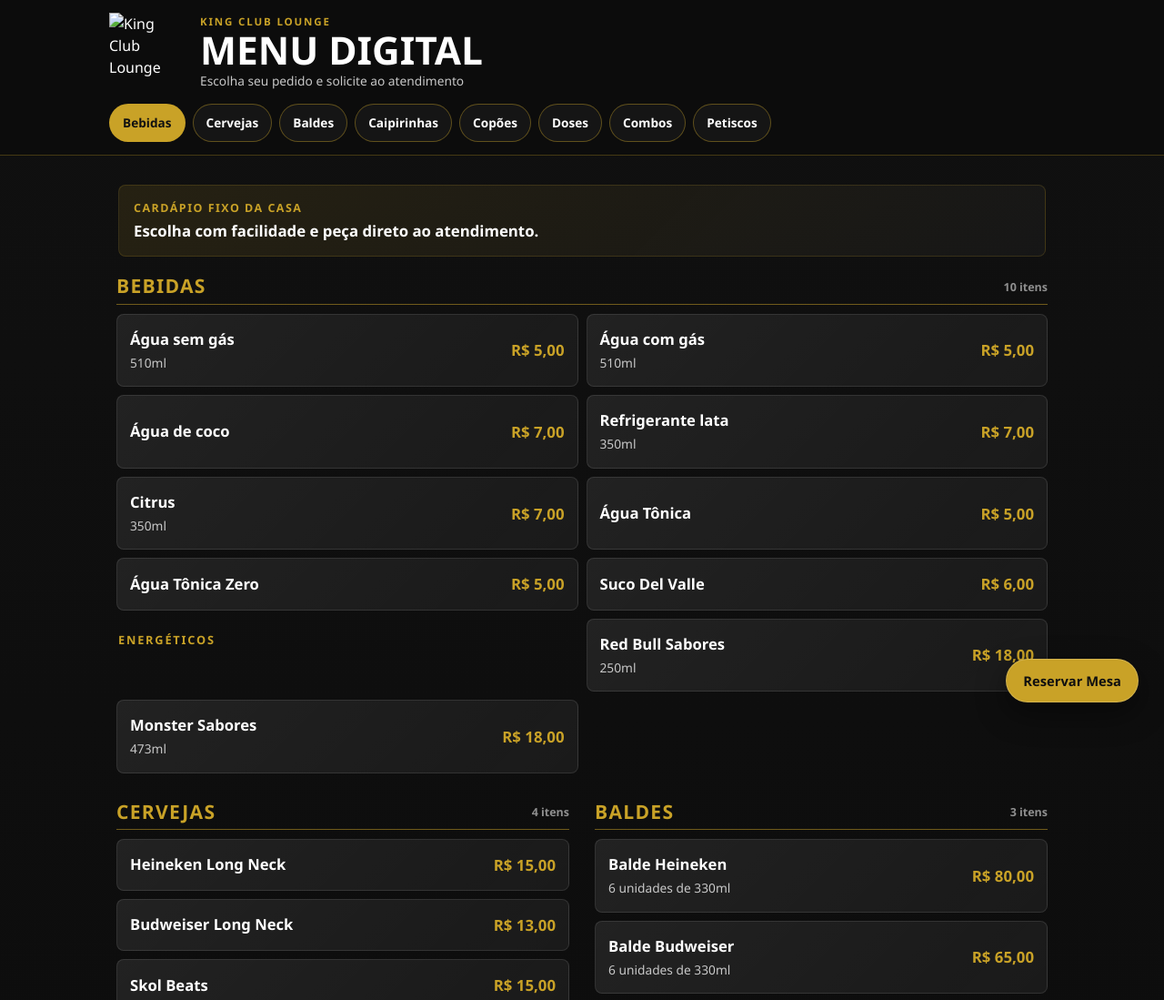
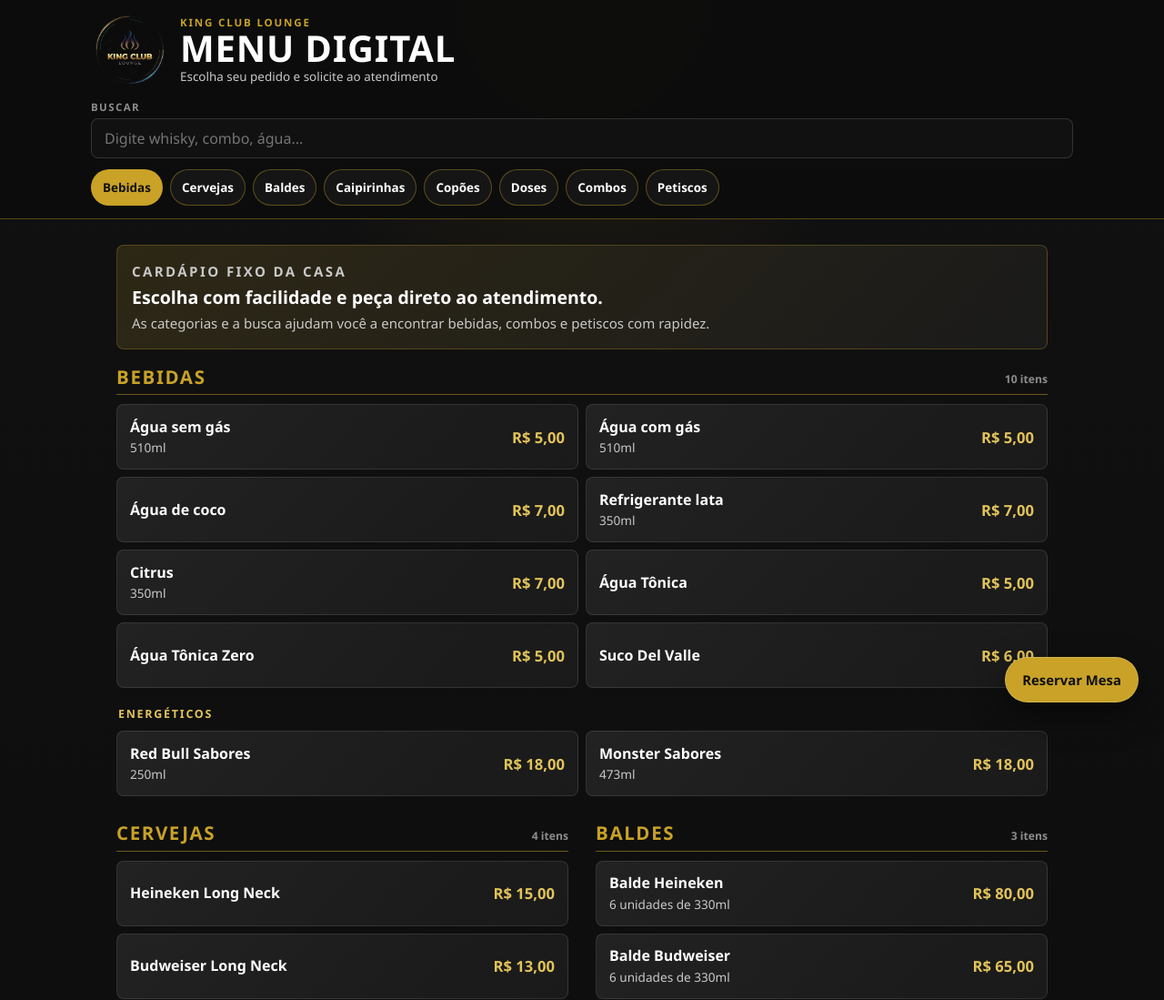
Before and after one commit to gabrielhsouza1999-cell/Card-pio-Digital-King-Club, a plain HTML site: page index.html in a window 1280 px wide. Shown: the top 1099 px of the page at 91% size. Drawn offline with Linux system fonts and the light colour scheme.

Commit message:
Add files via upload

```diff
--- a/index.html
+++ b/index.html
@@ -5,50 +5,48 @@
     <meta name="viewport" content="width=device-width, initial-scale=1.0" />
     <meta
       name="description"
-      content="Menu digital da King Club Lounge em São Carlos. Bebidas, cervejas, baldes, caipirinhas, combos e petiscos."
+      content="Menu digital premium da King Club Lounge. Bebidas, cervejas, baldes, caipirinhas, copões, doses, combos e petiscos."
     />
     <meta name="theme-color" content="#0d0d0d" />
     <title>King Club Lounge | Menu Digital</title>
     <link rel="stylesheet" href="./styles.css" />
   </head>
   <body>
-    <header class="site-header">
-      <div class="brand">
-        <img src="./assets/king-logo.png" alt="King Club Lounge" class="brand-logo" />
-        <div>
-          <p class="eyebrow">King Club Lounge</p>
+    <header class="topbar">
+      <div class="brand-row">
+        <img src="./king-logo.png" alt="King Club Lounge" class="logo" />
+        <div class="brand-copy">
+          <span>King Club Lounge</span>
           <h1>Menu Digital</h1>
-          <p class="subtitle">Escolha seu pedido e solicite ao atendimento</p>
+          <p>Escolha seu pedido e solicite ao atendimento</p>
         </div>
       </div>
 
-      <nav class="category-nav" aria-label="Categorias do cardápio">
-        <button type="button" data-target="bebidas">Bebidas</button>
-        <button type="button" data-target="cervejas">Cervejas</button>
-        <button type="button" data-target="baldes">Baldes</button>
-        <button type="button" data-target="caipirinhas">Caipirinhas</button>
-        <button type="button" data-target="copoes">Copões</button>
-        <button type="button" data-target="doses">Doses</button>
-        <button type="button" data-target="combos">Combos</button>
-        <button type="button" data-target="petiscos">Petiscos</button>
-      </nav>
+      <div class="tools">
+        <label class="search-box">
+          <span>Buscar</span>
+          <input id="searchInput" type="search" placeholder="Digite whisky, combo, água..." autocomplete="off" />
+        </label>
+      </div>
+
+      <nav class="tabs" id="categoryTabs" aria-label="Navegação por categoria"></nav>
     </header>
 
-    <main class="page-shell">
-      <section class="intro" aria-label="Apresentação">
-        <p>Cardápio fixo da casa</p>
-        <strong>Escolha com facilidade e peça direto ao atendimento.</strong>
+    <main class="content">
+      <section class="hero-card">
+        <p class="hero-kicker">Cardápio fixo da casa</p>
+        <h2>Escolha com facilidade e peça direto ao atendimento.</h2>
+        <p>As categorias e a busca ajudam você a encontrar bebidas, combos e petiscos com rapidez.</p>
       </section>
 
-      <div id="menu-root" class="menu-grid"></div>
+      <div id="menuRoot" class="sections"></div>
+      <p id="emptyState" class="empty-state" hidden>Nenhum item encontrado.</p>
     </main>
 
-    <a class="floating-reserve" id="reserveButton" href="#" target="_blank" rel="noopener">
-      Reservar Mesa
-    </a>
+    <a id="reserveButton" class="reserve-button" href="#" target="_blank" rel="noopener">Reservar Mesa</a>
 
     <footer class="footer">
-      <img src="./assets/king-logo.png" alt="" class="footer-logo" />
+      <img src="./king-logo.png" alt="" class="footer-logo" />
       <h2>King Club Lounge</h2>
       <p>Rua Episcopal, 1423 - São Carlos/SP</p>
       <p>
@@ -58,7 +56,7 @@
         </a>
       </p>
       <a
-        class="instagram-button"
+        class="instagram-link"
         href="https://www.instagram.com/king_club_lounge/"
         target="_blank"
         rel="noopener"
--- a/script.js
+++ b/script.js
@@ -1,10 +1,11 @@
 const WHATSAPP_URL =
   "https://wa.me/5516994017360?text=Ol%C3%A1%2C%20gostaria%20de%20reservar%20uma%20mesa%20na%20King%20Club%20Lounge.";
 
-const menuSections = [
+const menu = [
   {
     id: "bebidas",
     title: "Bebidas",
+    wide: true,
     items: [
       { name: "Água sem gás", description: "510ml", price: "R$ 5,00" },
       { name: "Água com gás", description: "510ml", price: "R$ 5,00" },
@@ -17,7 +18,6 @@
       { group: "Energéticos", name: "Red Bull Sabores", description: "250ml", price: "R$ 18,00" },
       { name: "Monster Sabores", description: "473ml", price: "R$ 18,00" },
     ],
-    wide: true,
   },
   {
     id: "cervejas",
@@ -46,6 +46,7 @@
         name: "Caipirinha",
         description: "Base: Cachaça, Vodka ou Sakê. Sabores: Limão, Morango ou Maracujá",
         price: "R$ 30,00",
+        featured: true,
       },
     ],
   },
@@ -73,6 +74,7 @@
     id: "combos",
     title: "Combos",
     note: "Todos os combos acompanham 4 energéticos, gelo e copos.",
+    wide: true,
     items: [
       { name: "Combo Catuaba", description: "900ml", price: "R$ 110,00" },
       { name: "Combo Smirnoff", description: "998ml", price: "R$ 190,00" },
@@ -83,7 +85,6 @@
       { name: "Combo Black Label", description: "1L", price: "R$ 320,00" },
       { name: "Combo Jack Daniel's", description: "1L", price: "R$ 320,00" },
     ],
-    wide: true,
   },
   {
     id: "petiscos",
@@ -98,74 +99,112 @@
   },
 ];
 
-const menuRoot = document.querySelector("#menu-root");
+const tabs = document.querySelector("#categoryTabs");
+const root = document.querySelector("#menuRoot");
+const searchInput = document.querySelector("#searchInput");
 const reserveButton = document.querySelector("#reserveButton");
-const navButtons = [...document.querySelectorAll(".category-nav button")];
+const emptyState = document.querySelector("#emptyState");
 
 reserveButton.href = WHATSAPP_URL;
 
-function renderMenu() {
-  const sectionsMarkup = menuSections
+function normalize(text) {
+  return text
+    .toLowerCase()
+    .normalize("NFD")
+    .replace(/[\u0300-\u036f]/g, "");
+}
+
+function renderTabs() {
+  tabs.innerHTML = menu
+    .map(
+      (section) => `
+        <button class="tab" type="button" data-target="${section.id}">
+          ${section.title}
+        </button>
+      `,
+    )
+    .join("");
+}
+
+function itemMatches(item, query) {
+  if (!query) return true;
+  const searchable = normalize(`${item.name} ${item.description || ""} ${item.group || ""}`);
+  return searchable.includes(query);
+}
+
+function renderMenu(filter = "") {
+  const query = normalize(filter.trim());
+  let visibleCount = 0;
+
+  root.innerHTML = menu
     .map((section) => {
-      const note = section.note ? `<p class="section-note">${section.note}</p>` : "";
+      const items = section.items.filter((item) => itemMatches(item, query));
+      if (!items.length) return "";
+
+      visibleCount += items.length;
       let currentGroup = "";
-      const cards = section.items
+      const cards = items
         .map((item) => {
           const group =
             item.group && item.group !== currentGroup
-              ? `<div class="item-group">${item.group}</div>`
+              ? `<div class="group-label">${item.group}</div>`
               : "";
           if (item.group) currentGroup = item.group;
 
           return `
             ${group}
-            <article class="menu-card">
+            <article class="item ${item.featured ? "featured" : ""}">
               <div>
-                <h3 class="item-name">${item.name}</h3>
-                ${item.description ? `<p class="item-desc">${item.description}</p>` : ""}
+                <h3>${item.name}</h3>
+                ${item.description ? `<p>${item.description}</p>` : ""}
               </div>
-              <strong class="item-price">${item.price}</strong>
+              <strong class="price">${item.price}</strong>
             </article>
           `;
         })
         .join("");
 
       return `
-        <section class="menu-section" id="${section.id}" data-wide="${section.wide ? "true" : "false"}">
-          <div class="section-heading">
-            <h2>${section.title}</h2>
-            <span class="section-count">${section.items.length} itens</span>
+        <section class="section ${section.wide ? "wide" : ""}" id="${section.id}">
+          <div class="section-head">
+            <h2 class="section-title">${section.title}</h2>
+            <span class="section-meta">${items.length} itens</span>
           </div>
-          ${note}
-          <div class="items">${cards}</div>
+          ${section.note ? `<p class="section-note">${section.note}</p>` : ""}
+          <div class="item-list">${cards}</div>
         </section>
       `;
     })
     .join("");
 
-  menuRoot.innerHTML = sectionsMarkup;
+  emptyState.hidden = visibleCount > 0;
 }
 
-function scrollToSection(targetId) {
-  const target = document.getElementById(targetId);
-  if (!target) return;
-  target.scrollIntoView({ behavior: "smooth", block: "start" });
-}
-
-function setActiveNav(targetId) {
-  navButtons.forEach((button) => {
+function setActive(targetId) {
+  document.querySelectorAll(".tab").forEach((button) => {
     button.classList.toggle("is-active", button.dataset.target === targetId);
   });
 }
 
+renderTabs();
 renderMenu();
+setActive(menu[0].id);
 
-navButtons.forEach((button) => {
-  button.addEventListener("click", () => {
-    const targetId = button.dataset.target;
-    setActiveNav(targetId);
-    scrollToSection(targetId);
+tabs.addEventListener("click", (event) => {
+  const button = event.target.closest(".tab");
+  if (!button) return;
+  const section = document.getElementById(button.dataset.target);
+  if (!section) return;
+  searchInput.value = "";
+  renderMenu();
+  requestAnimationFrame(() => {
+    document.getElementById(button.dataset.target)?.scrollIntoView({ behavior: "smooth", block: "start" });
+    setActive(button.dataset.target);
   });
+});
+
+searchInput.addEventListener("input", (event) => {
+  renderMenu(event.target.value);
 });
 
 const observer = new IntersectionObserver(
@@ -173,16 +212,12 @@
     const visible = entries
       .filter((entry) => entry.isIntersecting)
       .sort((a, b) => b.intersectionRatio - a.intersectionRatio)[0];
-
-    if (visible) setActiveNav(visible.target.id);
+    if (visible) setActive(visible.target.id);
   },
-  {
-    rootMargin: "-42% 0px -48% 0px",
-    threshold: [0.08, 0.2, 0.4],
-  },
+  { rootMargin: "-42% 0px -48% 0px", threshold: [0.1, 0.25, 0.5] },
 );
 
-menuSections.forEach((section) => {
-  const element = document.getElementById(section.id);
-  if (element) observer.observe(element);
+menu.forEach((section) => {
+  const target = document.getElementById(section.id);
+  if (target) observer.observe(target);
 });
--- a/styles.css
+++ b/styles.css
@@ -1,15 +1,16 @@
 :root {
-  --black: #0d0d0d;
-  --black-deep: #070707;
-  --panel: #151515;
-  --panel-soft: #1b1b1b;
+  --bg: #0d0d0d;
+  --bg-deep: #060606;
+  --card: #151515;
+  --card-strong: #1b1b1b;
   --gold: #c9a227;
-  --gold-soft: rgba(201, 162, 39, 0.18);
-  --white: #ffffff;
-  --muted: #c8c8c8;
-  --dim: #8f8f8f;
-  --line: rgba(255, 255, 255, 0.1);
-  --header-height: 184px;
+  --gold-bright: #e2c35a;
+  --text: #ffffff;
+  --muted: #c9c9c9;
+  --soft: #8d8d8d;
+  --border: rgba(255, 255, 255, 0.1);
+  --gold-border: rgba(201, 162, 39, 0.4);
+  --header-offset: 230px;
 }
 
 * {
@@ -18,295 +19,327 @@
 
 html {
   scroll-behavior: smooth;
-  scroll-padding-top: calc(var(--header-height) + 18px);
+  scroll-padding-top: calc(var(--header-offset) + 14px);
 }
 
 body {
   margin: 0;
   min-height: 100vh;
   background:
-    radial-gradient(circle at 50% -10%, rgba(201, 162, 39, 0.1), transparent 32rem),
-    linear-gradient(180deg, #101010 0%, var(--black) 36%, var(--black-deep) 100%);
-  color: var(--white);
-  font-family: "Segoe UI", Inter, Arial, system-ui, -apple-system, BlinkMacSystemFont, sans-serif;
-  line-height: 1.5;
+    radial-gradient(circle at top center, rgba(201, 162, 39, 0.13), transparent 360px),
+    linear-gradient(180deg, #111 0%, var(--bg) 42%, var(--bg-deep) 100%);
+  color: var(--text);
+  font-family: "Segoe UI", Arial, system-ui, sans-serif;
 }
 
 button,
+input,
 a {
-  -webkit-tap-highlight-color: transparent;
+  font: inherit;
 }
 
-.site-header {
+.topbar {
   position: sticky;
   top: 0;
-  z-index: 20;
-  padding: 14px 16px 12px;
-  border-bottom: 1px solid rgba(201, 162, 39, 0.3);
-  background: rgba(13, 13, 13, 0.96);
-  backdrop-filter: blur(14px);
+  z-index: 10;
+  padding: 12px 14px 14px;
+  border-bottom: 1px solid var(--gold-border);
+  background: rgba(13, 13, 13, 0.97);
+  backdrop-filter: blur(16px);
 }
 
-.brand {
-  display: flex;
+.brand-row {
+  display: grid;
+  grid-template-columns: 72px minmax(0, 1fr);
+  gap: 12px;
   align-items: center;
-  gap: 14px;
-  max-width: 1040px;
+  width: min(100%, 1080px);
   margin: 0 auto;
 }
 
-.brand-logo {
-  width: 74px;
-  height: 74px;
+.logo {
+  width: 72px;
+  height: 72px;
   object-fit: contain;
-  flex: 0 0 auto;
 }
 
-.eyebrow {
-  margin: 0 0 2px;
+.brand-copy span,
+.hero-kicker {
+  display: block;
   color: var(--gold);
   font-size: 0.72rem;
-  font-weight: 700;
+  font-weight: 800;
   letter-spacing: 0.16em;
   text-transform: uppercase;
 }
 
-h1,
-h2,
-h3,
-p {
-  margin-top: 0;
-}
-
-h1 {
-  margin-bottom: 2px;
-  color: var(--white);
-  font-size: clamp(1.62rem, 7vw, 2.65rem);
-  line-height: 1;
+.brand-copy h1 {
+  margin: 2px 0;
+  font-size: clamp(1.55rem, 7vw, 2.5rem);
+  line-height: 0.96;
+  letter-spacing: 0.02em;
   text-transform: uppercase;
 }
 
-.subtitle {
+.brand-copy p {
   margin: 0;
   color: var(--muted);
-  font-size: 0.86rem;
+  font-size: 0.84rem;
 }
 
-.category-nav {
-  display: flex;
-  gap: 8px;
-  max-width: 1040px;
-  margin: 14px auto 0;
-  padding-bottom: 2px;
-  overflow-x: auto;
-  scrollbar-width: none;
+.tools {
+  width: min(100%, 1080px);
+  margin: 12px auto 0;
 }
 
-.category-nav::-webkit-scrollbar {
-  display: none;
+.search-box {
+  display: grid;
+  gap: 5px;
 }
 
-.category-nav button {
-  flex: 0 0 auto;
-  min-height: 38px;
-  padding: 0 14px;
-  border: 1px solid rgba(201, 162, 39, 0.42);
-  border-radius: 999px;
-  background: rgba(255, 255, 255, 0.04);
-  color: var(--white);
-  font: inherit;
-  font-size: 0.85rem;
-  font-weight: 700;
-  cursor: pointer;
-}
-
-.category-nav button.is-active,
-.category-nav button:focus-visible {
-  outline: none;
-  background: var(--gold);
-  color: #111;
-}
-
-.page-shell {
-  width: min(100%, 1080px);
-  margin: 0 auto;
-  padding: 18px 14px 82px;
-}
-
-.intro {
-  margin: 4px 2px 18px;
-  padding: 16px;
-  border: 1px solid var(--gold-soft);
-  border-radius: 8px;
-  background: linear-gradient(135deg, rgba(201, 162, 39, 0.12), rgba(255, 255, 255, 0.03));
-}
-
-.intro p {
-  margin-bottom: 4px;
-  color: var(--gold);
-  font-size: 0.78rem;
+.search-box span {
+  color: var(--soft);
+  font-size: 0.72rem;
   font-weight: 800;
   letter-spacing: 0.12em;
   text-transform: uppercase;
 }
 
-.intro strong {
-  display: block;
-  color: var(--white);
-  font-size: 1.05rem;
-  line-height: 1.35;
+.search-box input {
+  width: 100%;
+  min-height: 44px;
+  border: 1px solid rgba(255, 255, 255, 0.14);
+  border-radius: 8px;
+  background: #111;
+  color: var(--text);
+  outline: none;
+  padding: 0 14px;
 }
 
-.menu-grid {
-  display: grid;
-  gap: 18px;
+.search-box input:focus {
+  border-color: var(--gold);
+  box-shadow: 0 0 0 3px rgba(201, 162, 39, 0.12);
 }
 
-.menu-section {
-  padding-top: 2px;
+.tabs {
+  display: flex;
+  gap: 8px;
+  width: min(100%, 1080px);
+  margin: 12px auto 0;
+  overflow-x: auto;
+  scrollbar-width: none;
 }
 
-.section-heading {
-  display: flex;
+.tabs::-webkit-scrollbar {
+  display: none;
+}
+
+.tab {
+  flex: 0 0 auto;
+  min-height: 40px;
+  padding: 0 12px;
+  border: 1px solid var(--gold-border);
+  border-radius: 999px;
+  background: rgba(255, 255, 255, 0.04);
+  color: var(--text);
+  cursor: pointer;
+  font-size: 0.84rem;
+  font-weight: 800;
+}
+
+.tab.is-active {
+  background: var(--gold);
+  color: #111;
+}
+
+.content {
+  width: min(100%, 1080px);
+  margin: 0 auto;
+  padding: 18px 14px 86px;
+}
+
+.hero-card {
+  margin-bottom: 20px;
+  padding: 18px 16px;
+  border: 1px solid rgba(201, 162, 39, 0.28);
+  border-radius: 8px;
+  background:
+    linear-gradient(135deg, rgba(201, 162, 39, 0.15), rgba(255, 255, 255, 0.035)),
+    #121212;
+}
+
+.hero-card h2 {
+  margin: 7px 0 6px;
+  font-size: 1.22rem;
+  line-height: 1.22;
+}
+
+.hero-card p {
+  margin: 0;
+  color: var(--muted);
+  font-size: 0.94rem;
+}
+
+.sections {
+  display: grid;
+  gap: 22px;
+}
+
+.section {
+  scroll-margin-top: calc(var(--header-offset) + 14px);
+}
+
+.section-head {
+  display: grid;
+  grid-template-columns: 1fr auto;
+  gap: 12px;
   align-items: end;
-  justify-content: space-between;
-  gap: 14px;
   margin-bottom: 10px;
   padding-bottom: 8px;
-  border-bottom: 1px solid rgba(201, 162, 39, 0.52);
+  border-bottom: 1px solid rgba(201, 162, 39, 0.5);
 }
 
-.section-heading h2 {
+.section-title {
   margin: 0;
   color: var(--gold);
-  font-size: 1.32rem;
-  line-height: 1.1;
-  letter-spacing: 0.06em;
+  font-size: 1.28rem;
+  letter-spacing: 0.08em;
+  line-height: 1.05;
   text-transform: uppercase;
 }
 
-.section-count {
-  color: var(--dim);
-  font-size: 0.78rem;
-  font-weight: 700;
+.section-meta {
+  color: var(--soft);
+  font-size: 0.76rem;
+  font-weight: 800;
   white-space: nowrap;
 }
 
 .section-note {
-  margin: 0 0 12px;
-  padding: 12px 14px;
+  margin: 0 0 10px;
+  padding: 12px 13px;
+  border: 1px solid rgba(201, 162, 39, 0.22);
   border-left: 3px solid var(--gold);
-  border-radius: 6px;
-  background: rgba(255, 255, 255, 0.05);
+  border-radius: 8px;
+  background: rgba(201, 162, 39, 0.08);
   color: var(--muted);
-  font-size: 0.92rem;
+  font-size: 0.91rem;
 }
 
-.items {
+.item-list {
   display: grid;
-  gap: 9px;
+  gap: 8px;
 }
 
-.item-group {
-  margin: 14px 2px 0;
-  color: var(--gold);
-  font-size: 0.8rem;
+.group-label {
+  margin: 12px 2px 2px;
+  color: var(--gold-bright);
+  font-size: 0.78rem;
   font-weight: 900;
   letter-spacing: 0.14em;
   text-transform: uppercase;
 }
 
-.menu-card {
+.item {
   display: grid;
   grid-template-columns: minmax(0, 1fr) auto;
   gap: 12px;
   align-items: center;
-  padding: 15px 14px;
-  border: 1px solid var(--line);
+  min-height: 72px;
+  padding: 14px;
+  border: 1px solid var(--border);
   border-radius: 8px;
-  background:
-    linear-gradient(135deg, rgba(255, 255, 255, 0.055), rgba(255, 255, 255, 0.02)),
-    var(--panel);
+  background: linear-gradient(135deg, rgba(255, 255, 255, 0.055), rgba(255, 255, 255, 0.018)), var(--card);
 }
 
-.menu-card:focus-within,
-.menu-card:hover {
-  border-color: rgba(201, 162, 39, 0.42);
+.item.featured {
+  border-color: rgba(201, 162, 39, 0.36);
+  background:
+    linear-gradient(135deg, rgba(201, 162, 39, 0.13), rgba(255, 255, 255, 0.025)),
+    var(--card-strong);
 }
 
-.item-name {
+.item h3 {
   margin: 0;
-  color: var(--white);
   font-size: 1rem;
-  font-weight: 800;
+  line-height: 1.22;
 }
 
-.item-desc {
+.item p {
   margin: 3px 0 0;
   color: var(--muted);
-  font-size: 0.86rem;
+  font-size: 0.85rem;
 }
 
-.item-price {
-  color: var(--gold);
-  font-size: 1.05rem;
+.price {
+  color: var(--gold-bright);
+  font-size: 1.04rem;
   font-weight: 900;
   white-space: nowrap;
 }
 
-.floating-reserve {
+.empty-state {
+  margin: 22px 0 0;
+  padding: 18px;
+  border: 1px solid var(--border);
+  border-radius: 8px;
+  background: var(--card);
+  color: var(--muted);
+  text-align: center;
+}
+
+.reserve-button {
   position: fixed;
   right: 14px;
   bottom: 14px;
-  z-index: 30;
+  z-index: 12;
   display: inline-flex;
   align-items: center;
   justify-content: center;
-  min-height: 48px;
+  min-height: 50px;
   padding: 0 18px;
-  border: 1px solid rgba(255, 255, 255, 0.18);
+  border: 1px solid rgba(255, 255, 255, 0.2);
   border-radius: 999px;
   background: var(--gold);
   color: #101010;
-  box-shadow: 0 12px 34px rgba(0, 0, 0, 0.44);
-  font-size: 0.92rem;
-  font-weight: 900;
+  box-shadow: 0 14px 38px rgba(0, 0, 0, 0.48);
+  font-size: 0.93rem;
+  font-weight: 950;
   text-decoration: none;
 }
 
 .footer {
-  padding: 40px 16px 96px;
-  border-top: 1px solid rgba(201, 162, 39, 0.26);
-  background: #090909;
+  padding: 42px 16px 98px;
+  border-top: 1px solid rgba(201, 162, 39, 0.28);
+  background: #080808;
   text-align: center;
 }
 
 .footer-logo {
-  width: 86px;
-  height: 86px;
+  width: 88px;
+  height: 88px;
   object-fit: contain;
-  margin-bottom: 8px;
 }
 
 .footer h2 {
-  margin-bottom: 8px;
+  margin: 8px 0;
   color: var(--gold);
-  font-size: 1.22rem;
-  letter-spacing: 0.08em;
+  font-size: 1.18rem;
+  letter-spacing: 0.1em;
   text-transform: uppercase;
 }
 
 .footer p {
-  margin-bottom: 6px;
+  margin: 5px 0;
   color: var(--muted);
   font-size: 0.92rem;
 }
 
 .footer a {
-  color: var(--white);
+  color: var(--text);
 }
 
-.instagram-button {
+.instagram-link {
   display: inline-flex;
   align-items: center;
   justify-content: center;
@@ -315,55 +348,52 @@
   padding: 0 20px;
   border: 1px solid var(--gold);
   border-radius: 999px;
-  color: var(--white);
-  font-size: 0.9rem;
   font-weight: 900;
   text-decoration: none;
 }
 
-@media (min-width: 720px) {
+@media (min-width: 760px) {
   :root {
-    --header-height: 172px;
+    --header-offset: 188px;
   }
 
-  .site-header {
+  .topbar {
     padding-inline: 28px;
   }
 
-  .page-shell {
-    padding: 28px 28px 104px;
+  .brand-row {
+    grid-template-columns: 86px minmax(0, 1fr);
   }
 
-  .menu-grid {
-    grid-template-columns: repeat(2, minmax(0, 1fr));
-    gap: 28px;
+  .logo {
+    width: 86px;
+    height: 86px;
   }
 
-  .menu-section[data-wide="true"] {
+  .content {
+    padding: 28px 28px 110px;
+  }
+
+  .sections {
+    grid-template-columns: repeat(2, minmax(0, 1fr));
+    gap: 30px;
+  }
+
+  .section.wide {
     grid-column: 1 / -1;
   }
 
-  .menu-section[data-wide="true"] .items {
+  .section.wide .item-list {
     grid-template-columns: repeat(2, minmax(0, 1fr));
   }
 
-  .floating-reserve {
+  .section.wide .section-note,
+  .section.wide .group-label {
+    grid-column: 1 / -1;
+  }
+
+  .reserve-button {
     right: 28px;
     bottom: 28px;
   }
 }
-
-@media (min-width: 1040px) {
-  .brand-logo {
-    width: 86px;
-    height: 86px;
-  }
-
-  .category-nav button {
-    min-height: 42px;
-  }
-
-  .item-name {
-    font-size: 1.04rem;
-  }
-}
```
Also changed, not shown: 1 other file.
